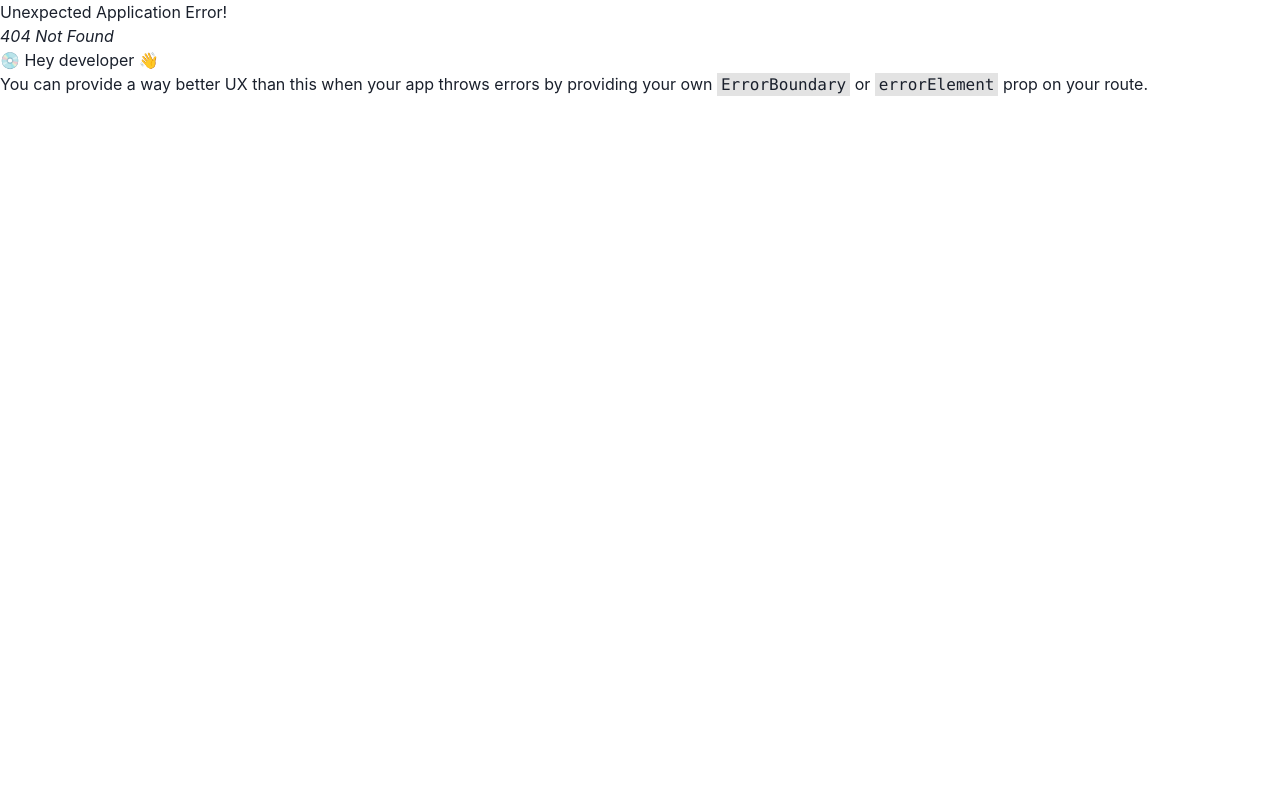
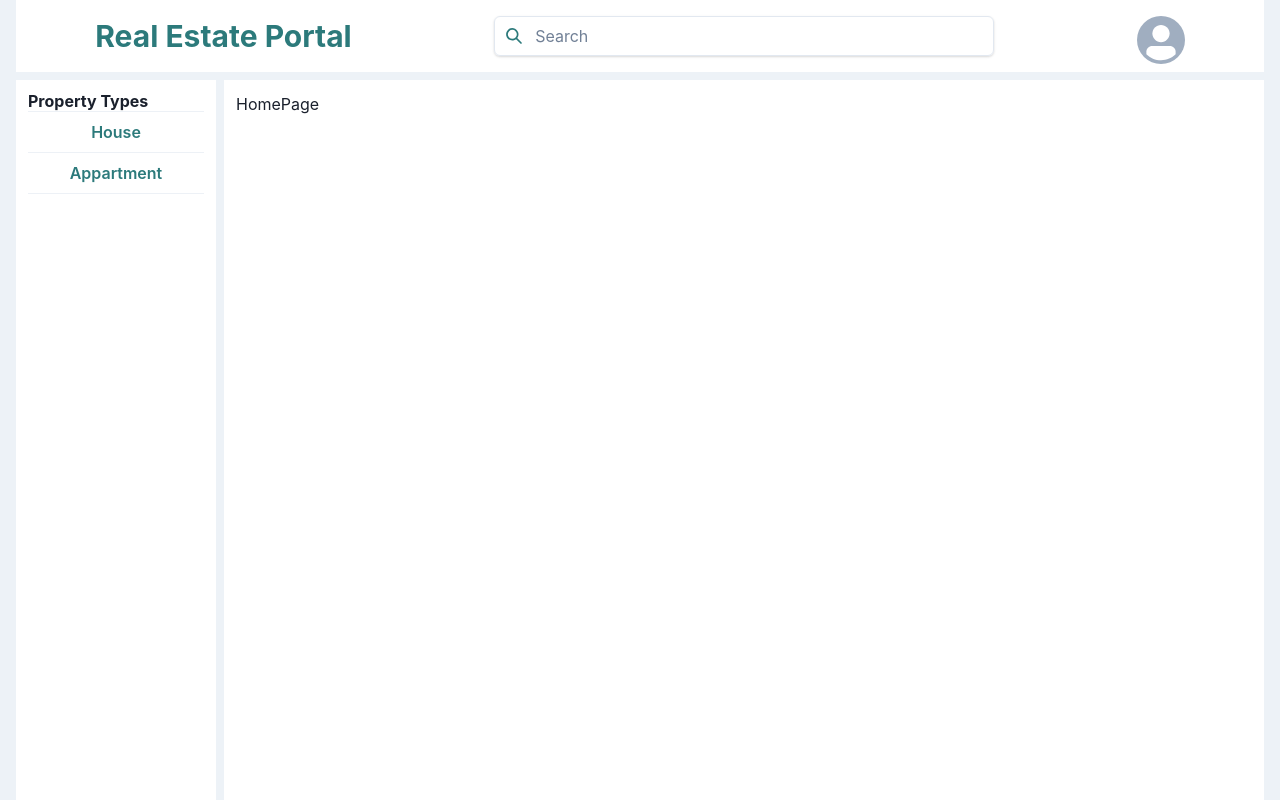
Before and after one commit to LKLespa/real-estate-portal, a React (Create React App) app: page / in a window 1280 px wide. Before the commit this address had no page. Built offline with nearby package versions, Linux system fonts and the light colour scheme.

Commit message:
homepage started

```diff
--- /dev/null
+++ b/src/components/index.js
@@ -0,0 +1,3 @@
+import NavigationWrapper from './navigation';
+
+export { NavigationWrapper }
--- /dev/null
+++ b/src/components/navigation.jsx
@@ -0,0 +1,74 @@
+import { SearchIcon } from "@chakra-ui/icons";
+import {
+  Avatar,
+  Box,
+  Button,
+  Container,
+  Divider,
+  Flex,
+  HStack,
+  Heading,
+  IconButton,
+  Input,
+  InputGroup,
+  InputLeftAddon,
+  InputLeftElement,
+  List,
+  ListItem,
+  Menu,
+  MenuGroup,
+  MenuItem,
+  MenuList,
+  VStack,
+} from "@chakra-ui/react";
+import React from "react";
+import { Outlet } from "react-router";
+import { Link, NavLink } from "react-router-dom";
+
+export default function NavigationWrapper() {
+  return (
+    <Container maxW="100vw" bg="gray.100" h="100vh">
+      <VStack spacing={2} height='100%'>
+      <Box className="header" bg="white" width="100%" px={3} py={4}>
+        <HStack justify="space-around" align="center" spacing={2}>
+          <Heading flexShrink={0} size={["md", "lg"]} color="teal.600">
+            Real Estate Portal
+          </Heading>
+          <InputGroup maxW="500px" flexShrink={1}>
+            <InputLeftElement>
+              <IconButton variant="ghost">
+                <SearchIcon />
+              </IconButton>
+            </InputLeftElement>
+            <Input placeholder="Search" ml="auto" boxShadow="base" />
+          </InputGroup>
+          <IconButton variant="unstyled">
+            <Avatar src="" />
+          </IconButton>
+        </HStack>
+      </Box>
+      <HStack className="content" width='100%' align='stretch' flexGrow={1}>
+      <Box className="sidebar" bg="white" p={3} minWidth="200px" height="100%">
+        <VStack width='100%'>
+          <List width='100%'>
+            <Heading size='sm'>Property Types</Heading>
+            <Divider />
+            <ListItem as={Button} variant="ghost" width='100%'>
+              <NavLink>House</NavLink>
+            </ListItem>
+            <Divider />
+            <ListItem as={Button} variant="ghost" width='100%'>
+              <NavLink>Appartment</NavLink>
+            </ListItem>
+            <Divider />
+          </List>
+        </VStack>
+      </Box>
+      <Box flexGrow={1} bg='white' p={3}>
+      <Outlet />
+      </Box>
+     </HStack>
+      </VStack>
+    </Container>
+  );
+}
--- /dev/null
+++ b/src/pages/home.jsx
@@ -0,0 +1,7 @@
+import React from 'react'
+
+export default function HomePage() {
+  return (
+    <div>HomePage</div>
+  )
+}
--- a/src/pages/index.js
+++ b/src/pages/index.js
@@ -1,5 +1,6 @@
 import LoginPage from "./login";
 import RegisterPage, { RegisterOwner, RegisterUserAs } from "./register";
 import RegisterUserForm from "./register_user_form";
+import HomePage from "./home";
 
-export { LoginPage, RegisterPage, RegisterUserAs, RegisterUserForm };
+export { LoginPage, RegisterPage, RegisterUserAs, RegisterUserForm, HomePage };
```
Also changed, not shown: src/routes.js (+12 -1 lines).
